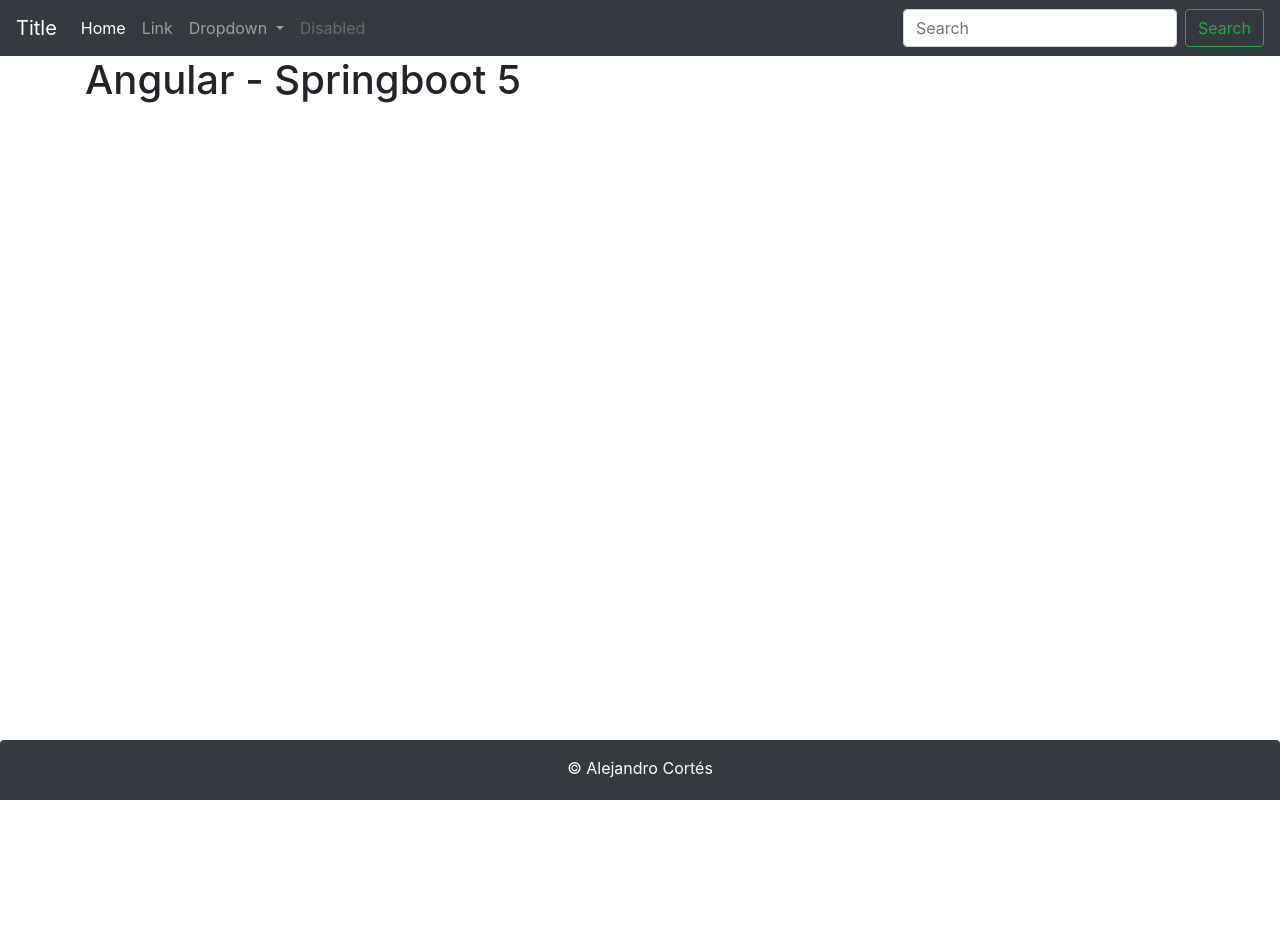
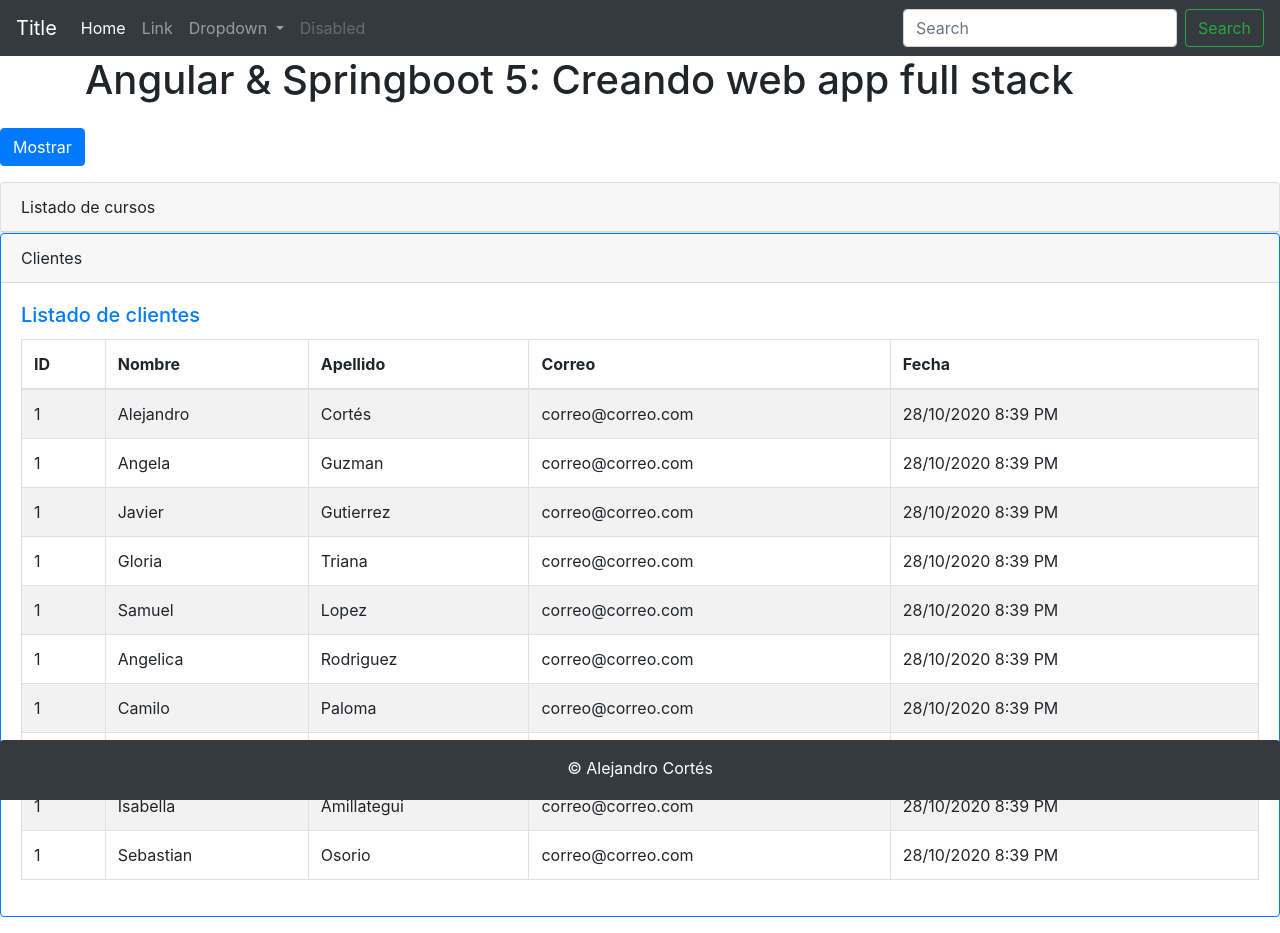
Before and after one commit to LAlejandro8/clientes-app, an Angular app: page / in a window 1280 px wide. Before the commit the page ends 800 px from the top, so only its background shows below. Built offline with nearby package versions, Linux system fonts and the light colour scheme.

Commit message:
Archivos que no fueron subidos en el ultimo commit @author: me

```diff
--- a/src/app/app.component.html
+++ b/src/app/app.component.html
@@ -1,5 +1,7 @@
 <app-header></app-header>
 <div class="container">
-  <h1>Angular - Springboot 5</h1>
+  <h1>Angular & Springboot 5: Creando web app full stack</h1>
 </div>
+<app-directiva></app-directiva>
+<app-clientes></app-clientes>
 <app-footer></app-footer>
--- /dev/null
+++ b/src/app/directiva/directiva.component.html
@@ -0,0 +1,11 @@
+<button type="button" class="btn btn-primary my-3" (click)="setHabilitar()">
+  {{ habilitar == true ? "Ocultar" : "Mostrar" }}
+</button>
+<div class="card">
+  <div class="card-header">Listado de cursos</div>
+  <ul class="list-group" *ngIf="habilitar">
+    <li class="list-group-item" *ngFor="let curso of listaCurso">
+      {{ curso }}
+    </li>
+  </ul>
+</div>
--- /dev/null
+++ b/src/app/directiva/directiva.component.ts
@@ -0,0 +1,17 @@
+import { Component, OnInit } from '@angular/core';
+
+@Component({
+  selector: 'app-directiva',
+  templateUrl: './directiva.component.html'
+})
+export class DirectivaComponent implements OnInit {
+  listaCurso: string[] = ['TypeScript', 'Javascript', 'Java SE', 'C#', 'PHP'];
+  habilitar: boolean = false;
+  constructor() {}
+
+  setHabilitar(): void {
+    this.habilitar = this.habilitar == true ? false : true;
+  }
+
+  ngOnInit(): void {}
+}
```
Also changed, not shown: src/app/app.module.ts (+17 -1 lines).
